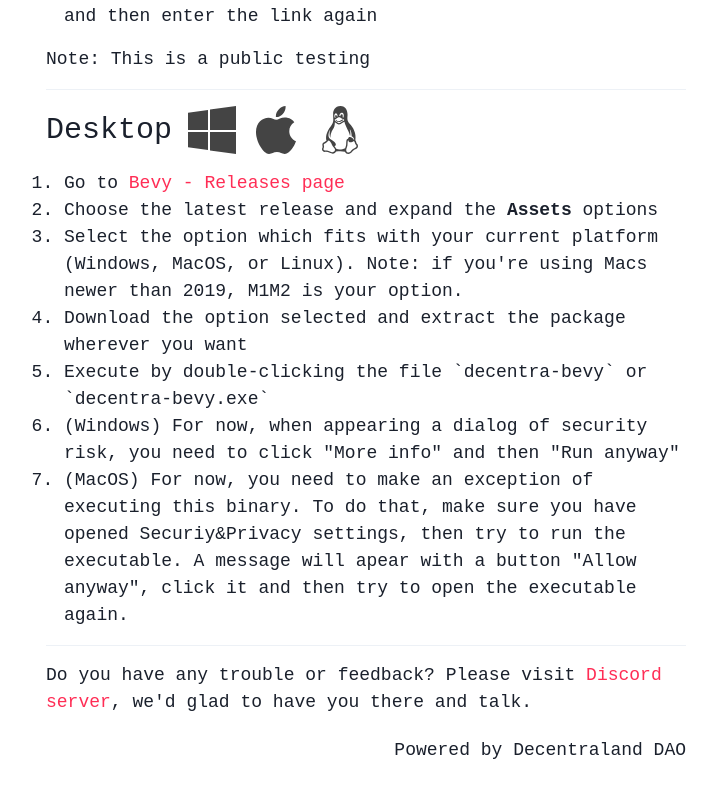
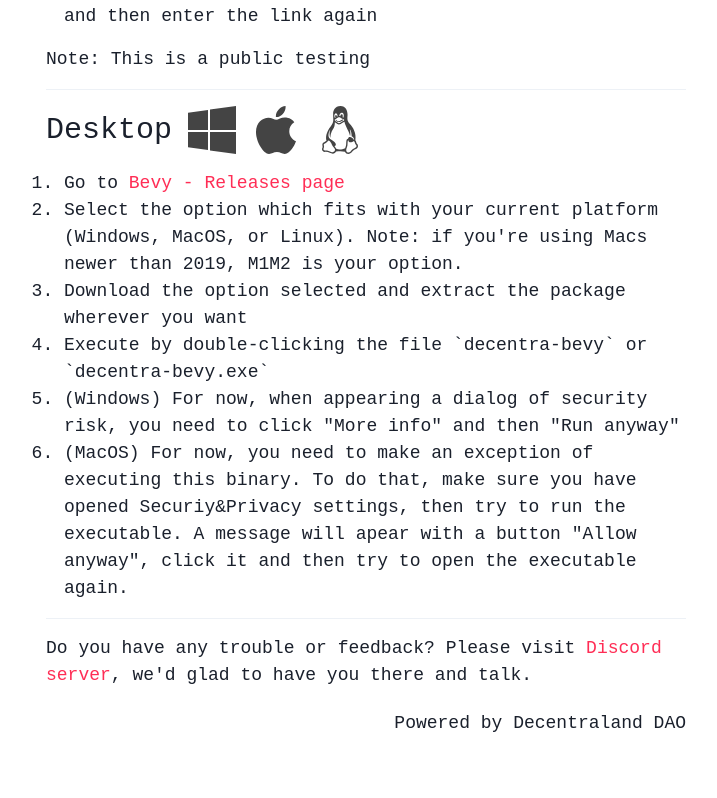
Before and after one commit to sdilauro/dae-web, a React (Create React App) app: page / in a window 1280 px wide. Shown: the part 1007-1805 px from the top of the page, without its empty margins (274-991 px from the left). Built offline with nearby package versions, Linux system fonts and the light colour scheme.

Commit message:
fix bevy link

```diff
--- a/src/components/HomePage.tsx
+++ b/src/components/HomePage.tsx
@@ -129,13 +129,12 @@
             </Box>
             <OrderedList>
               <ListItem>Go to <Link
-                href="https://github.com/decentraland/bevy-explorer/releases"
+                href="https://github.com/decentraland/bevy-explorer/releases/latest"
                 target="_blank"
                 rel="noopener noreferrer"
                 color={"#ff2d55"}>
                 Bevy - Releases page
               </Link></ListItem>
-              <ListItem>Choose the latest release and expand the <b>Assets</b> options</ListItem>
               <ListItem>Select the option which fits with your current platform (Windows, MacOS, or Linux). Note: if you're using Macs newer than 2019, M1M2 is your option.</ListItem>
               <ListItem>Download the option selected and extract the package wherever you want</ListItem>
               <ListItem>Execute by double-clicking the file `decentra-bevy` or `decentra-bevy.exe`</ListItem>
```
Also changed, not shown: 1 other file (tests, documents, lock files or other folders).
